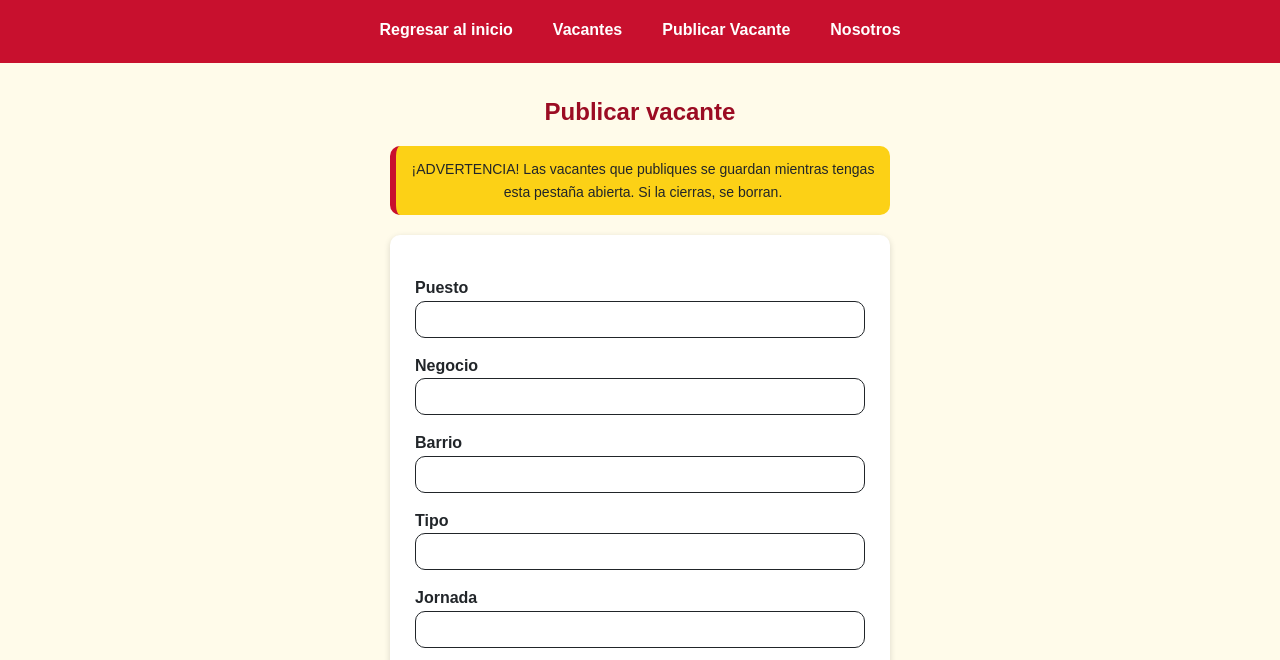
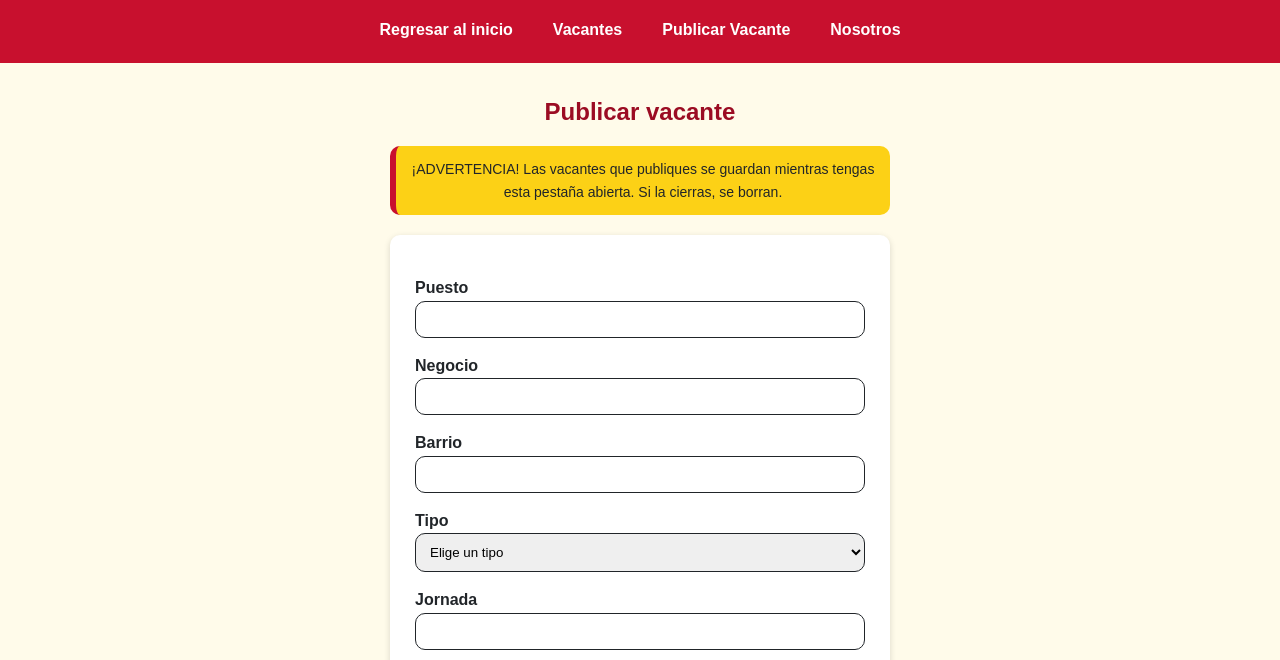
Before and after one commit to ChanguitaRica/trabajo-si-hay, a plain HTML site: page publicar.html in a window 1280 px wide. Shown: the part 94-754 px from the top of the page. Drawn offline with Linux system fonts and the light colour scheme.

Commit message:
Tipo del formulario como lista para que coincidia con el filtro

```diff
--- a/css/estilos.css
+++ b/css/estilos.css
@@ -131,7 +131,7 @@ header{
     font-weight: bold;
 }
 
-#form-vacante input{
+#form-vacante input, #form-vacante select{
     width: 100%;
     padding: 10px;
     border: 1px solid var(--texto);
--- a/publicar.html
+++ b/publicar.html
@@ -29,7 +29,13 @@
             <label for="barrio">Barrio</label>
             <input type="text" id="barrio" required>
             <label for="tipo">Tipo</label>
-            <input type="text" id="tipo" required>
+            <select id="tipo" required>
+                <option value="">Elige un tipo</option>
+                <option value="Atención">Atención</option>
+                <option value="Administración">Administración</option>
+                <option value="Ventas">Ventas</option>
+                <option value="Operativo">Operativo</option>
+            </select>
             <label for="jornada">Jornada</label>
             <input type="text" id="jornada" required>
             <label for="pago">Pago</label>
```
